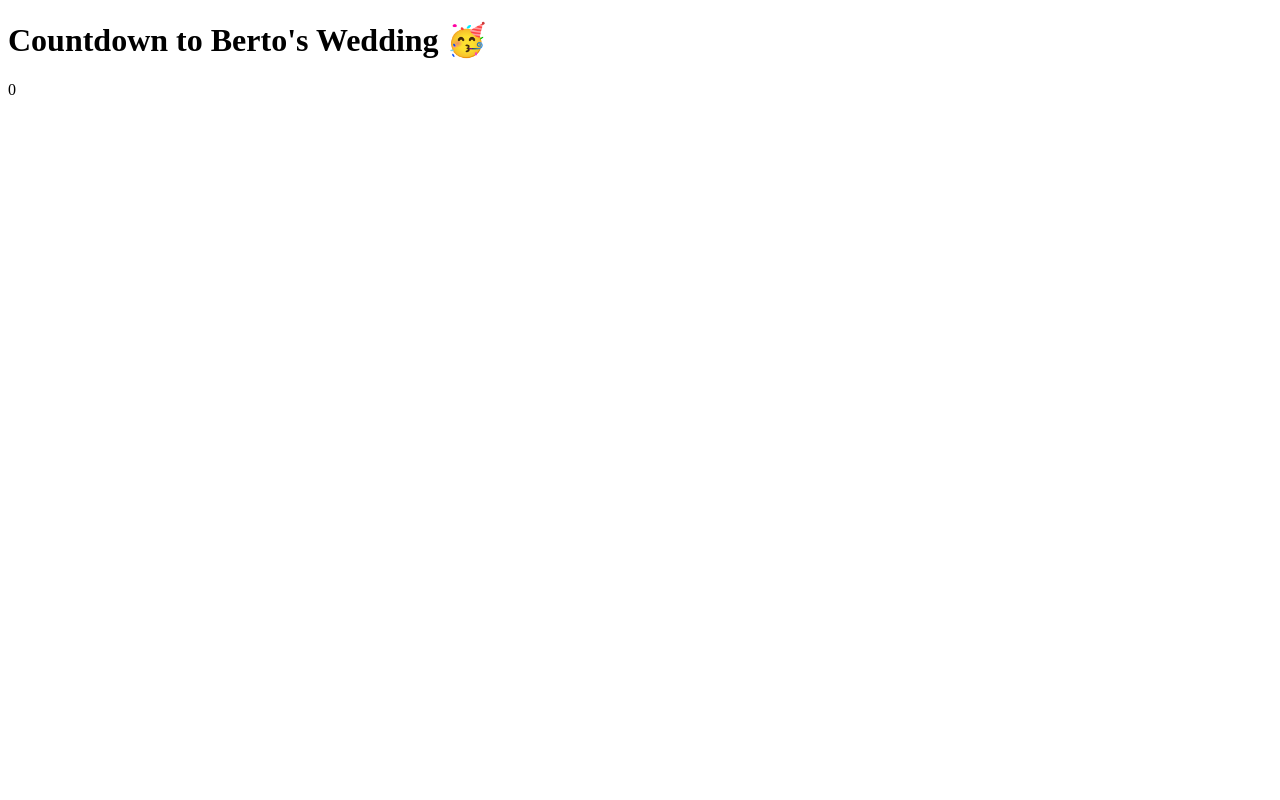
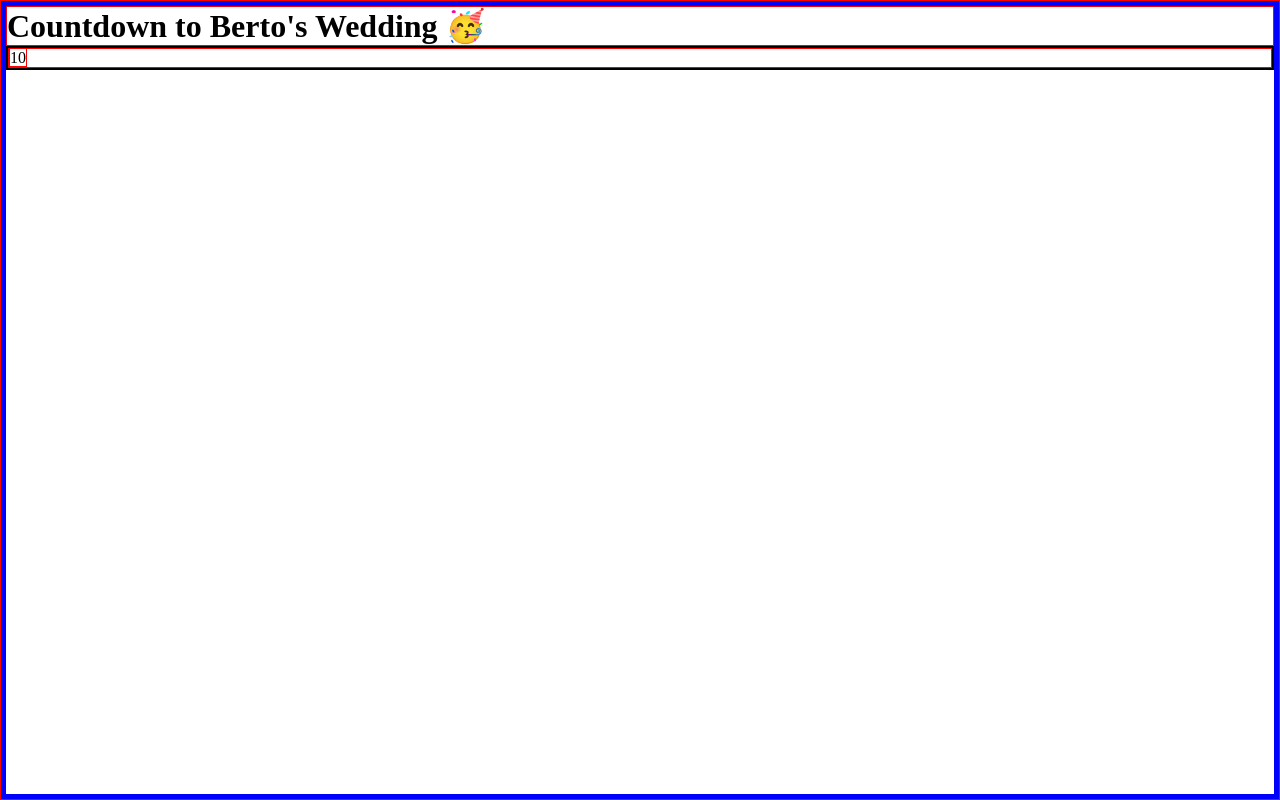
Before and after one commit to cerna-pedro/wedding-countdown, a plain HTML site: page index.html in a window 1280 px wide. Drawn offline with Linux system fonts and the light colour scheme.

Commit message:
Added borders

```diff
--- a/app.js
+++ b/app.js
@@ -7,16 +7,22 @@ document.addEventListener("DOMContentLoaded", startTimer);
 // functions
 function startTimer() {
   const weddingDate = new Date("10/10/2020 4:30 pm");
-  const months = weddingDate.getMonth();
-  const days = weddingDate.getDay();
-  const hours = weddingDate.getHours();
-  const minutes = weddingDate.getMinutes();
-  const seconds = weddingDate.getSeconds();
+  const weddingMonth = weddingDate.getMonth();
+  const weddingDay = weddingDate.getDay();
+  const weddingHour = weddingDate.getHours();
+  const weddingMinute = weddingDate.getMinutes();
+  const weddingSecond = weddingDate.getSeconds();
   const now = new Date();
-  timer.textContent = now.getMilliseconds();
+  timer.textContent = now.getSeconds();
 
   setInterval(() => {
     const now = new Date();
-    timer.textContent = now.getMilliseconds();
+    const nowMonth = now.getMonth();
+    const nowDay = now.getDay();
+    const nowHour = now.getHours();
+    const nowMinute = now.getMinutes();
+    const nowSecond = now.getSeconds();
+    console.log(now)
+    timer.textContent = now.getSeconds();
   }, 1000);
 }
--- a/index.html
+++ b/index.html
@@ -11,7 +11,7 @@
   <h1>Countdown to Berto's Wedding 🥳</h1>
   <div class="container">
     <div class="timer-container">
-      <span class="timer">Timer here</span>
+      <span class="timer"></span>
     </div>
   </div>
 <script src="./app.js"></script>
--- a/style.css
+++ b/style.css
@@ -0,0 +1,23 @@
+*{
+  margin: 0;
+  padding: 0;
+  box-sizing: border-box;
+}
+
+html{
+  height: 100%;
+}
+
+/* test */
+*{
+  border: 1px solid red
+}
+
+.container {
+  border: 2px solid black;
+}
+
+body {
+  border: 5px solid blue;
+  min-height: 100%;
+}
```
